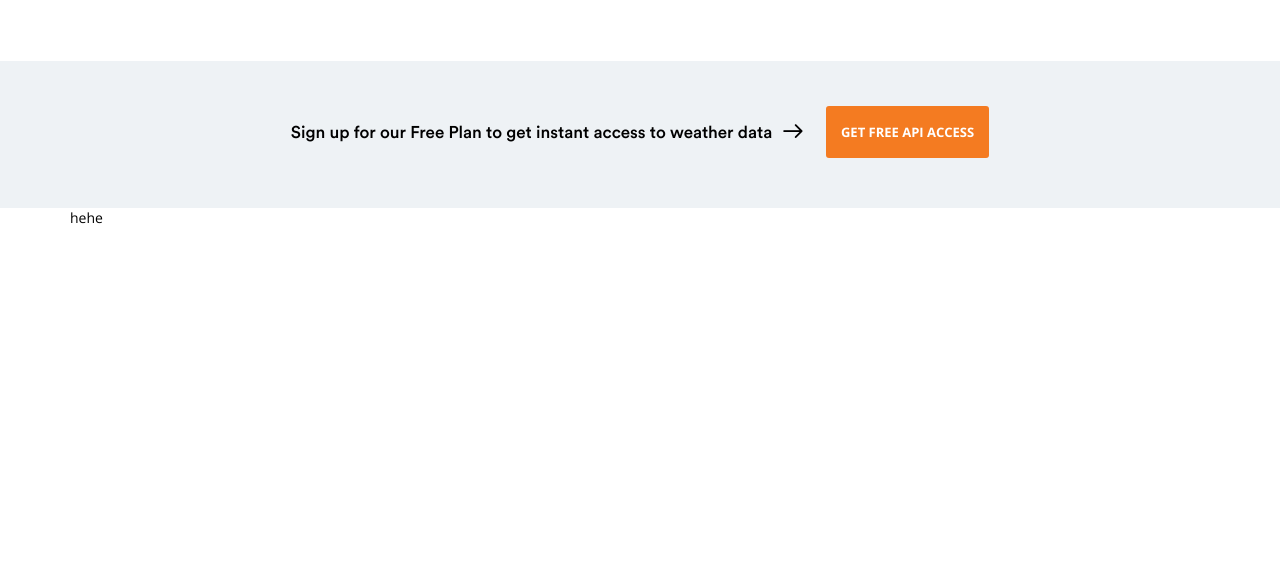
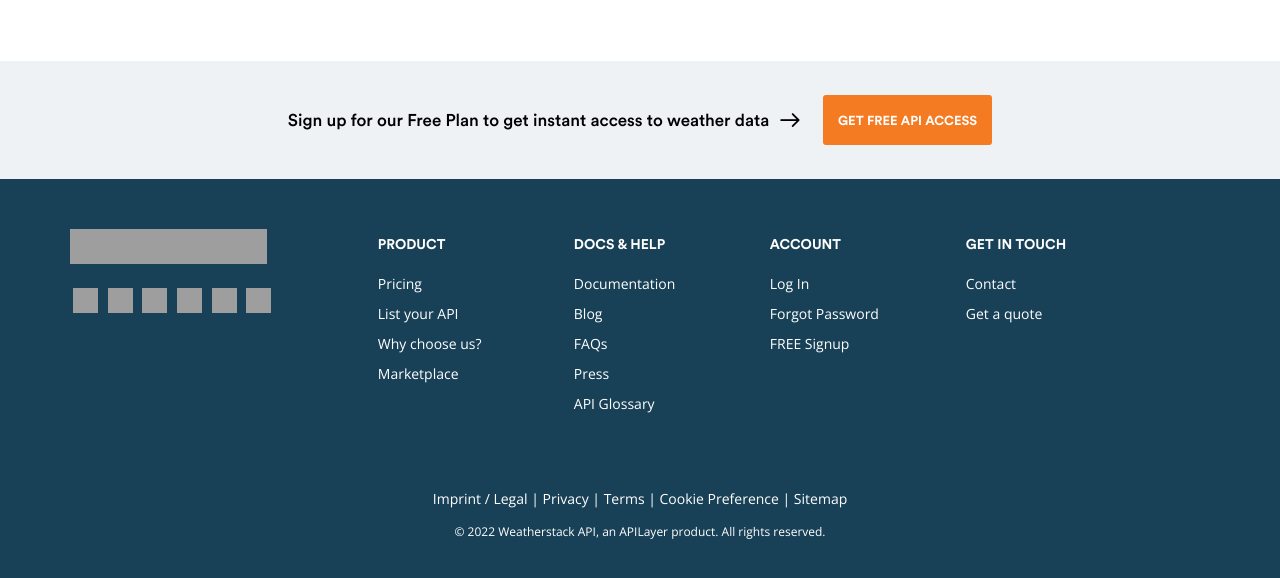
Before and after one commit to sunny-ops/web-dev, a plain HTML site: page project/weather/weather.html in a window 1280 px wide. Shown: the part 3364-3942 px from the top of the page. Before the commit the page ends 3591 px from the top, so only its background shows below. Drawn offline with Linux system fonts and the light colour scheme; grey boxes are pictures that could not be loaded; a web font is replaced by a local one.

Commit message:
Add footer

```diff
--- a/project/weather/weather.css
+++ b/project/weather/weather.css
@@ -908,8 +908,10 @@ nav {
 }
 
 .get_api {
-  padding: 45px 30px 50px 30px;
+  padding: 34px 30px 34px 30px;
   background: #eef2f5;
+  /* height: 116.5px; */
+  box-sizing: border-box;
 }
 
 .get_api .container {
@@ -940,6 +942,7 @@ nav {
   margin-left: 10px;
   content: "\e944";
   position: absolute;
+  top: 1px;
 }
 
 .get_api .container a {
@@ -955,7 +958,9 @@ nav {
 }
 
 foot {
+  display: block;
   padding: 50px 0;
+  background: #184157;
 }
 
 foot .container {
@@ -963,4 +968,78 @@ foot .container {
   max-width: 1170px;
   box-sizing: border-box;
   margin: 0 auto;
+  display: flex;
+  justify-content: flex-start;
 }
+
+foot .container .copyright {
+  width: 27%;
+}
+
+foot .container .copyright img {
+  width: 197px;
+  height: 35px;
+}
+
+foot .container .social {
+  margin-top: 20px;
+}
+
+foot .container .social .github {
+  display: inline-block;
+  margin: 0 3px;
+}
+foot .container .social img {
+  width: 25px;
+  height: 25px;
+}
+
+foot .container ul {
+  list-style: none;
+  width: 196px;
+  line-height: 30px;
+}
+
+foot .container ul li.head {
+  color: #fff;
+  margin-bottom: 10px;
+  font-family: Promo, Helvetica, Arial, sans-serif;
+  text-transform: uppercase;
+  font-weight: 700;
+}
+
+foot .container ul li a {
+  text-decoration: none;
+  color: #fff;
+}
+
+foot .container ul li a:hover {
+  text-decoration: underline;
+}
+
+foot .container_bottom {
+  max-width: 1170px;
+  box-sizing: border-box;
+  padding: 0 15px;
+  text-align: center;
+  margin: 0 auto;
+  color: #fff;
+}
+
+foot .container_bottom .list {
+  margin-top: 70px;
+  margin-bottom: 15px;
+  font-size: 14px;
+}
+
+foot .container_bottom .list a {
+  text-decoration: none;
+  color: #fff;
+}
+
+foot .container_bottom .list a:hover {
+  text-decoration: underline;
+}
+foot .container_bottom .copy {
+  font-size: 12px;
+}
--- a/project/weather/weather.html
+++ b/project/weather/weather.html
@@ -311,11 +311,95 @@
               data</span
             >
           </p>
-          <a>GET FREE API ACCESS</a>
+          <a class="promo">GET FREE API ACCESS</a>
         </div>
       </section>
       <foot>
-        <div class="container">hehe</div>
+        <div class="container">
+          <div class="copyright">
+            <div>
+              <img
+                src="https://weatherstack.com/site_images/weatherstack_logo_footer.png"
+                alt="weatherstack"
+              />
+            </div>
+            <div class="social">
+              <div class="github">
+                <a href="#"
+                  ><img
+                    src="https://weatherstack.com/site_images/github-original.svg"
+                /></a>
+              </div>
+              <div class="github">
+                <a href="#"
+                  ><img
+                    src="https://weatherstack.com/site_images/facebook-original.svg"
+                /></a>
+              </div>
+              <div class="github">
+                <a href="#"
+                  ><img
+                    src="https://weatherstack.com/site_images/instagram.png"
+                /></a>
+              </div>
+              <div class="github">
+                <a href="#"
+                  ><img src="https://weatherstack.com/site_images/youtube.png"
+                /></a>
+              </div>
+              <div class="github">
+                <a href="#"
+                  ><img
+                    src="https://weatherstack.com/site_images/twitter-original.svg"
+                /></a>
+              </div>
+              <div class="github">
+                <a href="#"
+                  ><img
+                    src="https://weatherstack.com/site_images/linkedin-original.svg"
+                /></a>
+              </div>
+            </div>
+          </div>
+          <ul>
+            <li class="head promo">PRODUCT</li>
+            <li><a href="#">Pricing</a></li>
+            <li><a href="#">List your API</a></li>
+            <li><a href="#">Why choose us?</a></li>
+            <li><a href="#">Marketplace</a></li>
+          </ul>
+          <ul>
+            <li class="head promo">DOCS & HELP</li>
+            <li><a href="#">Documentation</a></li>
+            <li><a href="#">Blog</a></li>
+            <li><a href="#">FAQs</a></li>
+            <li><a href="#">Press</a></li>
+            <li><a href="#">API Glossary</a></li>
+          </ul>
+          <ul>
+            <li class="head promo">ACCOUNT</li>
+            <li><a href="#">Log In</a></li>
+            <li><a href="#">Forgot Password</a></li>
+            <li><a href="#">FREE Signup</a></li>
+          </ul>
+          <ul>
+            <li class="head promo">GET IN TOUCH</li>
+            <li><a href="#">Contact</a></li>
+            <li><a href="#">Get a quote</a></li>
+          </ul>
+        </div>
+        <div class="container_bottom">
+          <div class="list">
+            <a href="#">Imprint / Legal | </a>
+            <a href="#">Privacy | </a>
+            <a href="#">Terms | </a>
+            <a href="#">Cookie Preference | </a>
+            <a href="#">Sitemap</a>
+          </div>
+          <div class="copy">
+            © 2022 Weatherstack API, an APILayer product. All rights reserved.
+          </div>
+        </div>
       </foot>
     </div>
   </body>
```
